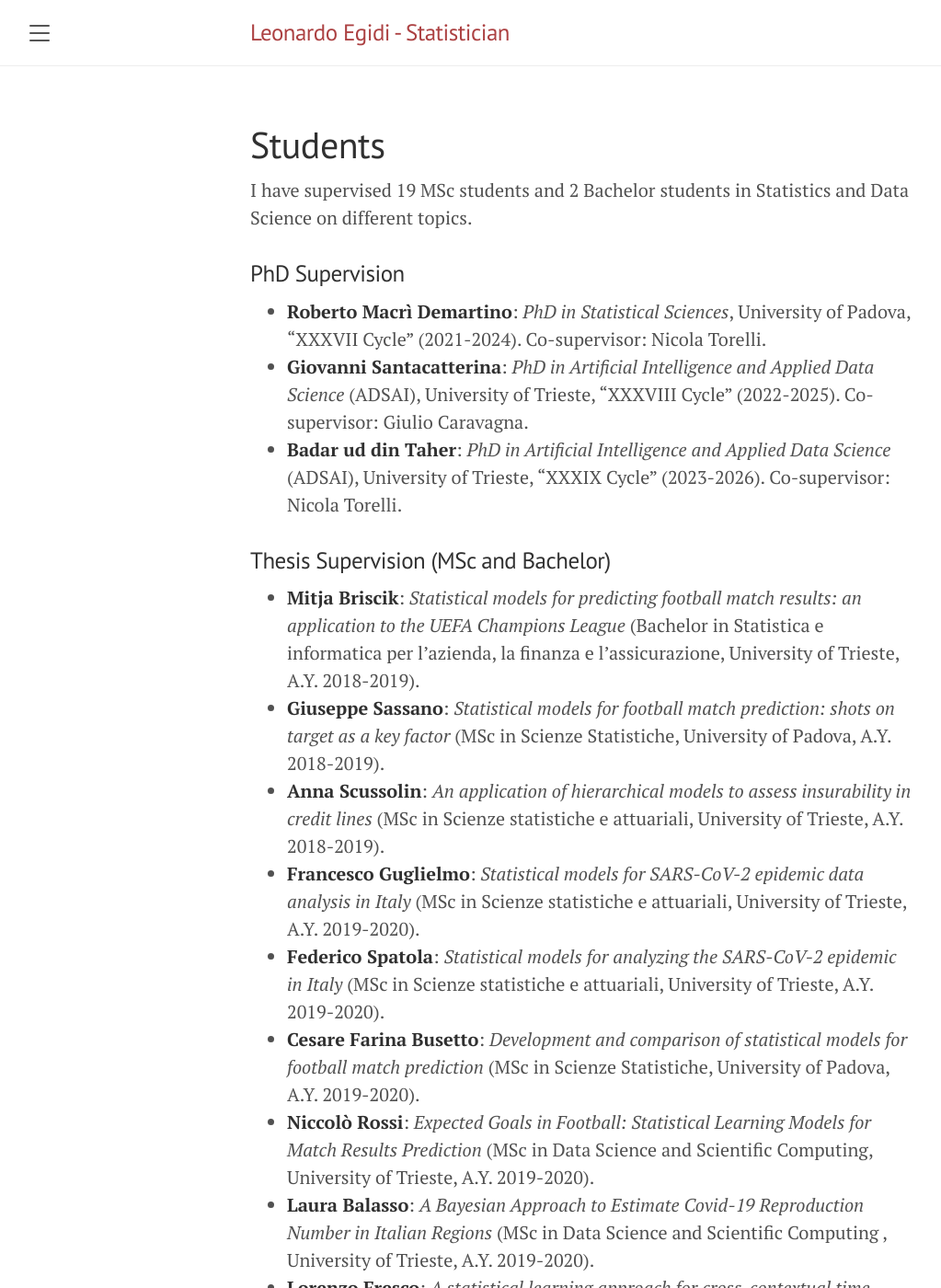
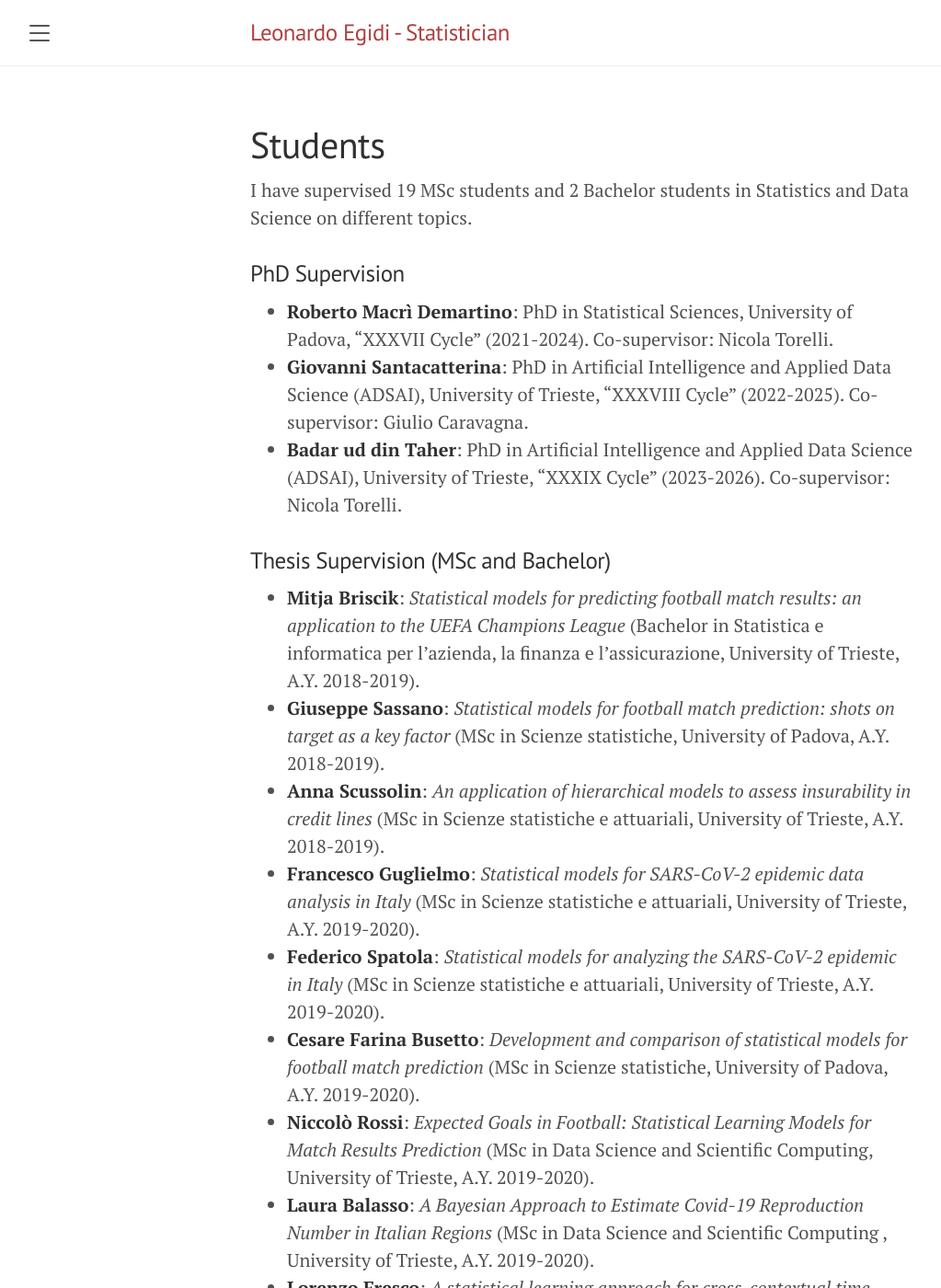
Before and after one commit to LeoEgidi/leoegidi.github.io, a Jekyll site: the page built from students.md, in a window 1280 px wide and 1400 px high. Shown: the whole window at 92% size, without its empty margins (8-1031 px from the left). Built offline with Jekyll 4.4.1, drawn with Linux system fonts in a browser that asks for light colours; Markdown is read by kramdown in place of the engine named in the settings.

```diff
--- a/students.md
+++ b/students.md
@@ -11,18 +11,18 @@ I have supervised 19 MSc students and 2 Bachelor students in Statistics and Data
 
 ### PhD Supervision
 
-- **Roberto Macrì Demartino**: *PhD in Statistical Sciences*, University of Padova, "XXXVII Cycle" (2021-2024). Co-supervisor: Nicola Torelli.
-- **Giovanni Santacatterina**: *PhD in Artificial Intelligence and Applied Data Science* (ADSAI), University of Trieste, "XXXVIII Cycle" (2022-2025). Co-supervisor: Giulio Caravagna.
-- **Badar ud din Taher**: *PhD in Artificial Intelligence and Applied Data Science* (ADSAI), University of Trieste, "XXXIX Cycle" (2023-2026). Co-supervisor: Nicola Torelli.
+- **Roberto Macrì Demartino**: PhD in Statistical Sciences, University of Padova, "XXXVII Cycle" (2021-2024). Co-supervisor: Nicola Torelli.
+- **Giovanni Santacatterina**: PhD in Artificial Intelligence and Applied Data Science (ADSAI), University of Trieste, "XXXVIII Cycle" (2022-2025). Co-supervisor: Giulio Caravagna.
+- **Badar ud din Taher**: PhD in Artificial Intelligence and Applied Data Science (ADSAI), University of Trieste, "XXXIX Cycle" (2023-2026). Co-supervisor: Nicola Torelli.
 
 ### Thesis Supervision (MSc and Bachelor)
 
 - **Mitja Briscik**: *Statistical models for predicting football match results: an application to the UEFA Champions League* (Bachelor in Statistica e informatica per l'azienda, la finanza e l'assicurazione, University of Trieste, A.Y. 2018-2019).
-- **Giuseppe Sassano**: *Statistical models for football match prediction: shots on target as a key factor* (MSc in Scienze Statistiche, University of Padova, A.Y. 2018-2019).
+- **Giuseppe Sassano**: *Statistical models for football match prediction: shots on target as a key factor* (MSc in Scienze statistiche, University of Padova, A.Y. 2018-2019).
 - **Anna Scussolin**: *An application of hierarchical models to assess insurability in credit lines* (MSc in Scienze statistiche e attuariali, University of Trieste, A.Y. 2018-2019).
 - **Francesco Guglielmo**: *Statistical models for SARS-CoV-2 epidemic data analysis in Italy* (MSc in Scienze statistiche e attuariali, University of Trieste, A.Y. 2019-2020).
 - **Federico Spatola**: *Statistical models for analyzing the SARS-CoV-2 epidemic in Italy* (MSc in Scienze statistiche e attuariali, University of Trieste, A.Y. 2019-2020).
-- **Cesare Farina Busetto**: *Development and comparison of statistical models for football match prediction* (MSc in Scienze Statistiche, University of Padova, A.Y. 2019-2020).
+- **Cesare Farina Busetto**: *Development and comparison of statistical models for football match prediction* (MSc in Scienze statistiche, University of Padova, A.Y. 2019-2020).
 - **Niccolò Rossi**: *Expected Goals in Football: Statistical Learning Models for Match Results Prediction* (MSc in Data Science and Scientific Computing, University of Trieste, A.Y. 2019-2020).
 - **Laura Balasso**: *A Bayesian Approach to Estimate Covid-19 Reproduction Number in Italian Regions* (MSc in Data Science and Scientific Computing , University of Trieste, A.Y. 2019-2020).
 - **Lorenzo Fresco**: *A statistical learning approach for cross-contextual time-series forecasting* (MSc in Data Science and Scientific Computing, University of Trieste, A.Y. 2019-2020).
```
